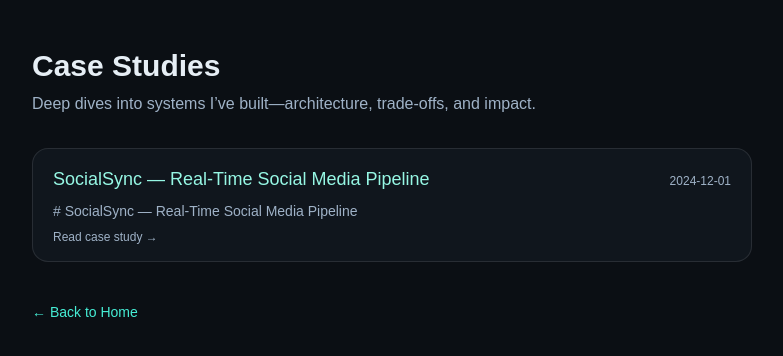
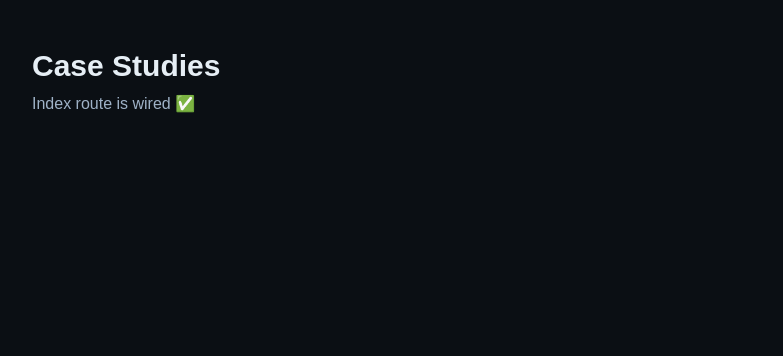
Before and after one commit to NidhiChandarana/nidhi-portfolio, a Next.js app: page /case-studies in a window 1280 px wide. Shown: the top 356 px of the page, without its empty margins (248-1031 px from the left). Built offline with nearby package versions, Linux system fonts and the light colour scheme.

Commit message:
index stub fixed

```diff
--- a/src/app/case-studies/page.tsx
+++ b/src/app/case-studies/page.tsx
@@ -1,89 +1,11 @@
-import fs from "fs";
-import path from "path";
-import matter from "gray-matter";
-import Link from "next/link";
-
-const CASES_DIR = path.join(process.cwd(), "src/case-studies");
-
-type Study = {
-  slug: string;
-  title: string;
-  date?: string;
-  summary?: string;
-};
+export const dynamic = "force-static"; // ensure it’s statically built
 
 export default function CaseStudiesIndex() {
-  const files = fs.existsSync(CASES_DIR)
-    ? fs.readdirSync(CASES_DIR).filter((f) => f.endsWith(".mdx"))
-    : [];
-
-  const studies: Study[] = files
-    .map((file) => {
-      const slug = file.replace(/\.mdx$/, "");
-      const raw = fs.readFileSync(path.join(CASES_DIR, file), "utf8");
-      const { data, content } = matter(raw);
-
-      // Use frontmatter `summary` if provided; otherwise first non-empty line
-      const summary =
-        data.summary ||
-        (content.split("\n").find((l: string) => l.trim().length > 0) || "")
-          .slice(0, 220);
-
-      return {
-        slug,
-        title: data.title || slug,
-        date: data.date || "",
-        summary,
-      };
-    })
-    .sort((a, b) => (b.date || "").localeCompare(a.date || ""));
-
   return (
     <main className="min-h-screen bg-[#0B0F14] text-[#E6EEF5]">
       <div className="mx-auto max-w-3xl px-6 py-12">
         <h1 className="text-3xl font-bold mb-2">Case Studies</h1>
-        <p className="text-[#9FB2C7] mb-8">
-          Deep dives into systems I’ve built—architecture, trade-offs, and impact.
-        </p>
-
-        <ul className="space-y-4">
-          {studies.map((s) => (
-            <li
-              key={s.slug}
-              className="rounded-2xl border border-white/10 bg-[#10161D] hover:bg-[#131A22] transition"
-            >
-              <Link href={`/case-studies/${s.slug}`} className="block px-5 py-4">
-                <div className="flex items-baseline justify-between gap-4">
-                  <span className="text-lg font-medium text-teal-200 hover:underline">
-                    {s.title}
-                  </span>
-                  {s.date && (
-                    <span className="text-xs text-[#9FB2C7]">{s.date}</span>
-                  )}
-                </div>
-                {s.summary && (
-                  <p className="text-sm text-[#9FB2C7] mt-2 line-clamp-2">
-                    {s.summary}
-                  </p>
-                )}
-                <div className="text-xs text-[#9FB2C7] mt-2">Read case study →</div>
-              </Link>
-            </li>
-          ))}
-
-          {studies.length === 0 && (
-            <li className="text-[#9FB2C7]">
-              No case studies found. Add <code>*.mdx</code> files to{" "}
-              <code>src/case-studies/</code>.
-            </li>
-          )}
-        </ul>
-
-        <div className="mt-10 text-sm">
-          <Link href="/" className="text-teal-300 hover:underline">
-            ← Back to Home
-          </Link>
-        </div>
+        <p className="text-[#9FB2C7]">Index route is wired ✅</p>
       </div>
     </main>
   );
```
